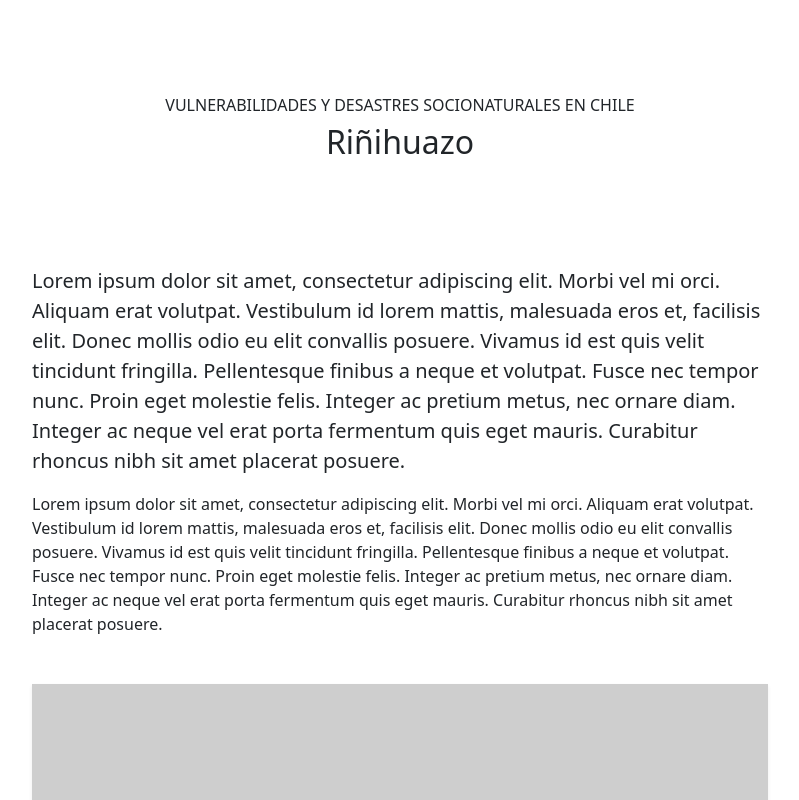
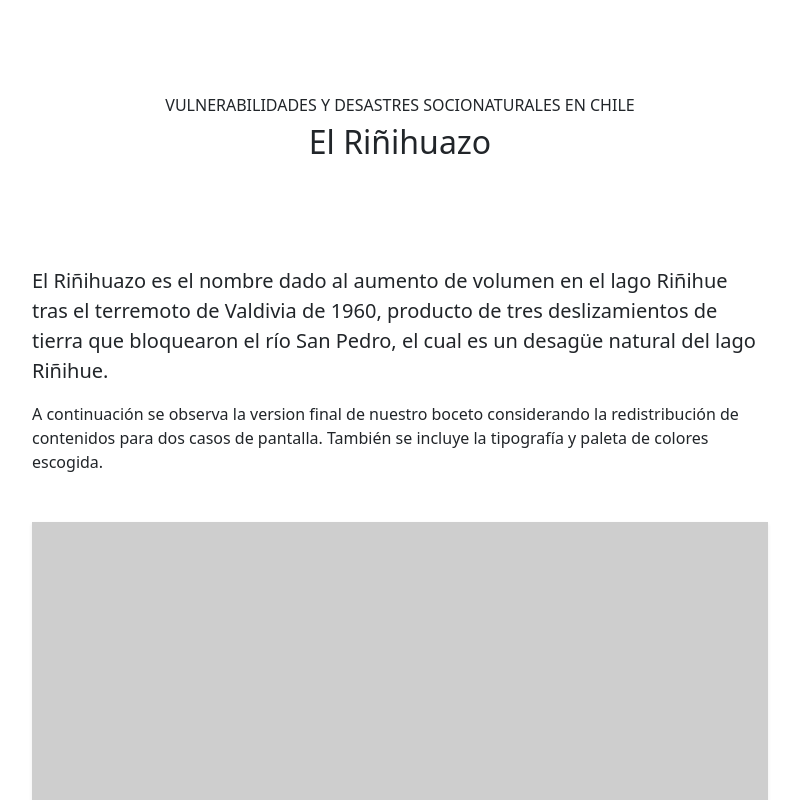
Before and after one commit to Infografia-Digital/info-digital-14, a plain HTML site: page index.html in a window 1280 px wide. Shown: the top 800 px of the page, without its empty margins (240-1039 px from the left). Drawn offline with nearby package versions, Linux system fonts and the light colour scheme.

Commit message:
Update index.html

```diff
--- a/index.html
+++ b/index.html
@@ -12,7 +12,7 @@
             <div class="row">
                 <div class="col text-center py-5">
                     <h2 class="fs-6 text-uppercase">Vulnerabilidades y Desastres Socionaturales en Chile</h2>
-                    <h1 class="fs-2">Riñihuazo</h1>
+                    <h1 class="fs-2">El Riñihuazo</h1>
                 </div>
             </div>
         </header>
@@ -21,14 +21,10 @@
             <div class="row">
                 <div class="col-sm-10 col-md-8 mx-auto">
                     <p class="lead">
-                        Lorem ipsum dolor sit amet, consectetur adipiscing elit. Morbi vel mi orci. Aliquam erat volutpat. Vestibulum id lorem mattis, malesuada eros et, facilisis elit. Donec mollis odio eu elit convallis posuere. Vivamus
-                        id est quis velit tincidunt fringilla. Pellentesque finibus a neque et volutpat. Fusce nec tempor nunc. Proin eget molestie felis. Integer ac pretium metus, nec ornare diam. Integer ac neque vel erat porta fermentum
-                        quis eget mauris. Curabitur rhoncus nibh sit amet placerat posuere.
+                        El Riñihuazo es el nombre dado al aumento de volumen en el lago Riñihue tras el terremoto de Valdivia de 1960, producto de tres deslizamientos de tierra que bloquearon el río San Pedro, el cual es un desagüe natural del lago Riñihue.
                     </p>
                     <p>
-                        Lorem ipsum dolor sit amet, consectetur adipiscing elit. Morbi vel mi orci. Aliquam erat volutpat. Vestibulum id lorem mattis, malesuada eros et, facilisis elit. Donec mollis odio eu elit convallis posuere. Vivamus
-                        id est quis velit tincidunt fringilla. Pellentesque finibus a neque et volutpat. Fusce nec tempor nunc. Proin eget molestie felis. Integer ac pretium metus, nec ornare diam. Integer ac neque vel erat porta fermentum
-                        quis eget mauris. Curabitur rhoncus nibh sit amet placerat posuere.
+                        A continuación se observa la version final de nuestro boceto considerando la redistribución de contenidos para dos casos de pantalla. También se incluye la tipografía y paleta de colores escogida.
                     </p>
 
                     <div class="shadow-sm my-5">
```
